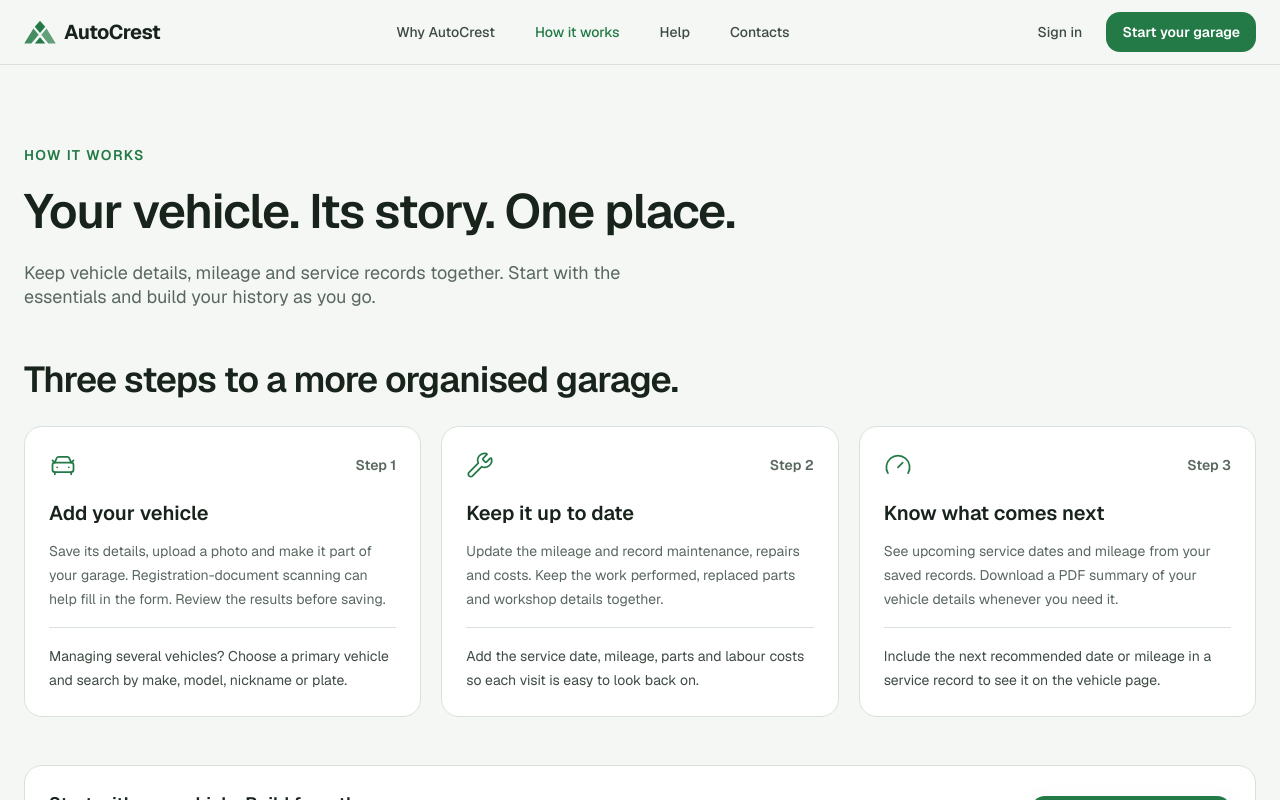
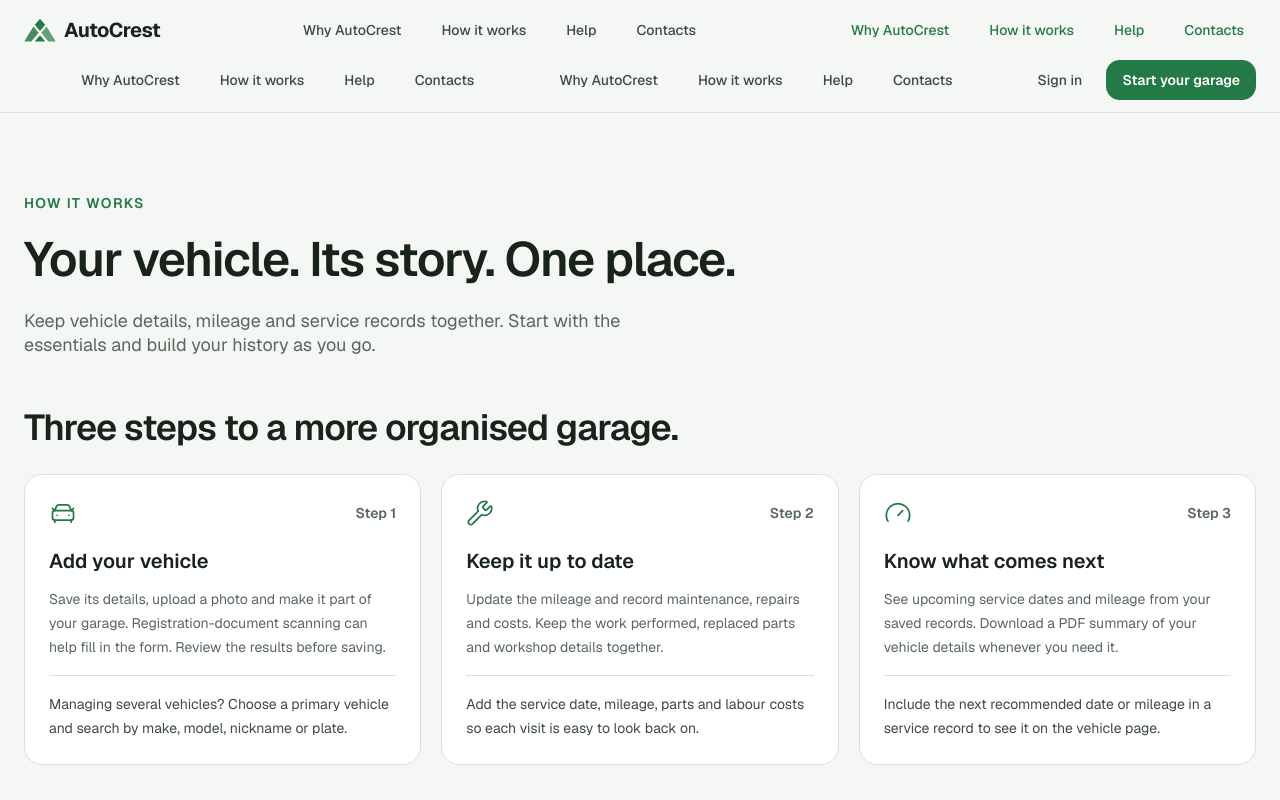
Before and after one commit to Troth99/autocrest, a Next.js app: page /how-it-works in a window 1280 px wide. Shown: the top 800 px of the page. Built offline with nearby package versions, Linux system fonts and the light colour scheme; no server answers.

Commit message:
Pass route paths to header nav links
Update the header to render the navigation component with route paths, and use the provided path to determine active-link styling.

```diff
--- a/src/shared/components/Header/SiteHeader.tsx
+++ b/src/shared/components/Header/SiteHeader.tsx
@@ -28,7 +28,10 @@ export default function SiteHeader() {
           </span>
         </Link>
 
-      <HeaderNavLinks />
+      <HeaderNavLinks href={"/why-autocrest"}/>
+      <HeaderNavLinks href={"/how-it-works"}/>
+      <HeaderNavLinks href={"/help"}/>
+      <HeaderNavLinks href={"/contacts"}/>
 
         <HeaderNavigation />
 
--- a/src/shared/components/Header/headerNavLinks.tsx
+++ b/src/shared/components/Header/headerNavLinks.tsx
@@ -2,28 +2,28 @@
 import Link from "next/link";
 import { usePathname } from "next/navigation";
 
-export default function HeaderNavLinks() {
+export default function HeaderNavLinks({ href }: { href: string }) {
     const path = usePathname()
 
     return (
         <div className="header-marketing-links">
             <Link
                 href="/why-autocrest"
-                className={`header-nav-link ${path.startsWith("/why-autocrest") ? "text-accent" : ""
+                className={`header-nav-link ${path.startsWith(href) ? "text-accent" : ""
                     }`}
             >
                 Why AutoCrest
             </Link>
             <Link href="/how-it-works"
-                className={`header-nav-link ${path.startsWith('/how-it-works') ? "text-accent" : ""}`}>
+                className={`header-nav-link ${path.startsWith(href) ? "text-accent" : ""}`}>
                 How it works
             </Link>
             <Link href="/help"
-                className={`header-nav-link ${path.startsWith('/help') ? "text-accent" : ""}`}>
+                className={`header-nav-link ${path.startsWith(href) ? "text-accent" : ""}`}>
                 Help
             </Link>
             <Link href="/contacts"
-                className={`header-nav-link ${path.startsWith('/contacts') ? "text-accent" : ""}`}>
+                className={`header-nav-link ${path.startsWith(href) ? "text-accent" : ""}`}>
                 Contacts
             </Link>
         </div>
```
